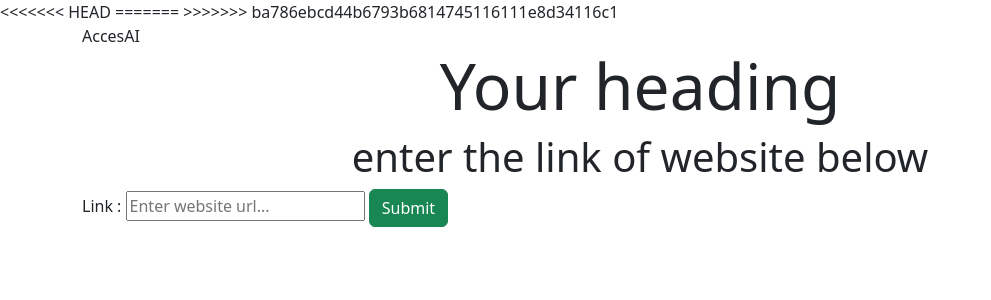
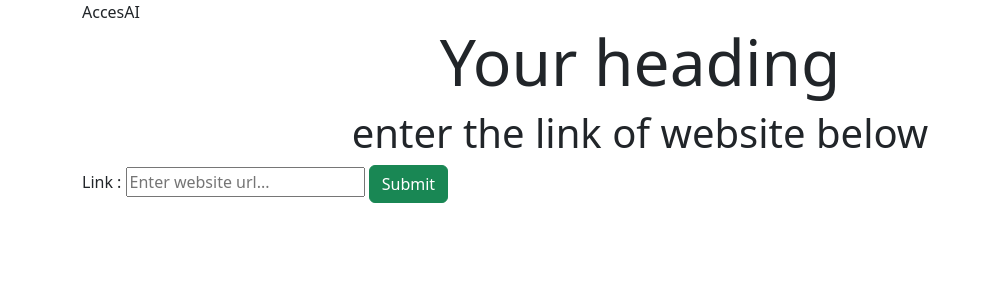
Before and after one commit to RushiVivek/AccessAI-AG33, a Flask app: page / in a window 1280 px wide. Shown: the top 300 px of the page, without its empty margins (0-991 px from the left). Run offline with Flask 3, Linux system fonts and the light colour scheme; some libraries are stand-ins or nearby versions.

Commit message:
Update index.html

```diff
--- a/templates/index.html
+++ b/templates/index.html
@@ -5,13 +5,10 @@
 	<meta charset="utf-8">
 	<meta name="viewport" content="width=device-width, initial-scale=1">
 	<title></title>
-<<<<<<< HEAD
 	<link rel="stylesheet" type="text/css" href="{{ url_for('static', filename='style.css') }}">
-=======
 	<!-- <link rel="stylesheet" type="text/css" href="{{ url_for('static', filename='style.css') }}"> -->
 	 <link rel="stylesheet" href="temp.css">
 	 <link href="https://cdn.jsdelivr.net/npm/bootstrap@5.3.3/dist/css/bootstrap.min.css" rel="stylesheet" integrity="sha384-QWTKZyjpPEjISv5WaRU9OFeRpok6YctnYmDr5pNlyT2bRjXh0JMhjY6hW+ALEwIH" crossorigin="anonymous">
->>>>>>> ba786ebcd44b6793b6814745116111e8d34116c1
 </head>
 
 <body>
```
